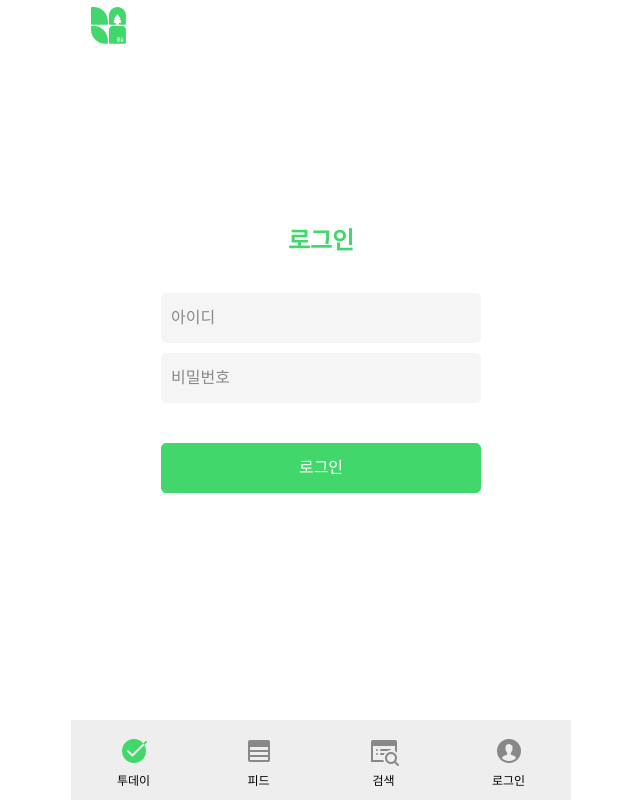
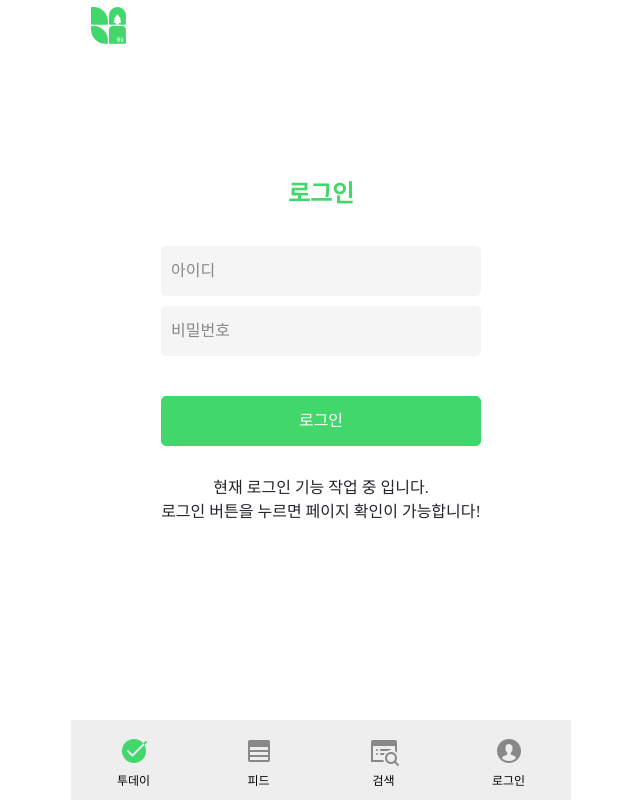
Before and after one commit to suhyang1166/GeulForest, a React (Create React App) app: page /login in a window 1280 px wide. Shown: the whole page, without its empty margins (319-959 px from the left). Built offline with nearby package versions, Linux system fonts and the light colour scheme; no server answers; a web font is replaced by a local one.

Commit message:
feat: login required 해제 및 텍스트 추가

```diff
--- a/src/pages/Login/Login.js
+++ b/src/pages/Login/Login.js
@@ -26,6 +26,9 @@ const Wrap = styled.div`
     font-size: 24px;
     color: #42d76b;
     font-weight: bold;
+  }
+  p {
+    text-align: center;
   }
 `;
 
@@ -110,7 +113,7 @@ const Login = () => {
             placeholder="아이디"
             value={id}
             onChange={(e) => setId(e.target.value)}
-            required
+            // required
             autoComplete="username"
           />
           <PassWord
@@ -118,11 +121,16 @@ const Login = () => {
             placeholder="비밀번호"
             value={password}
             onChange={(e) => setPassword(e.target.value)}
-            required
+            // required
             autoComplete="current-password"
           />
           <LoginBtn>로그인</LoginBtn>
         </Form>
+        <p>
+          현재 로그인 기능 작업 중 입니다.
+          <br />
+          로그인 버튼을 누르면 페이지 확인이 가능합니다!
+        </p>
       </Wrap>
     </Container>
   );
```
